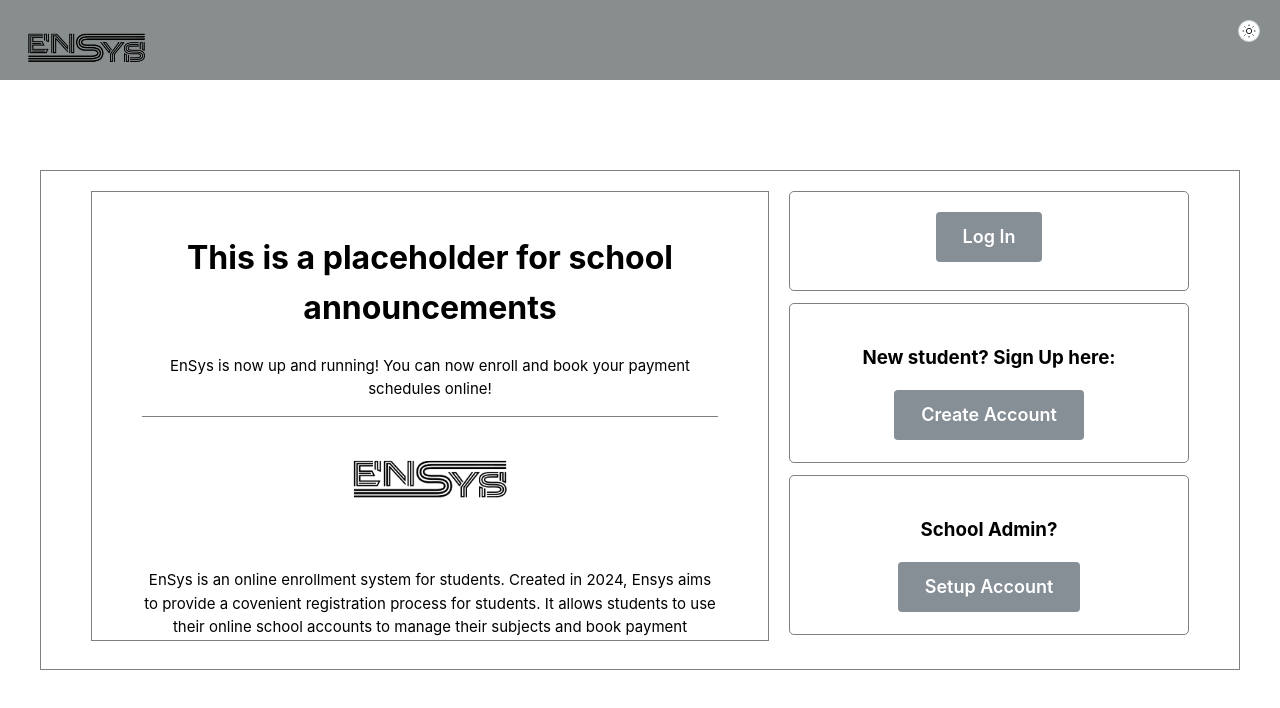
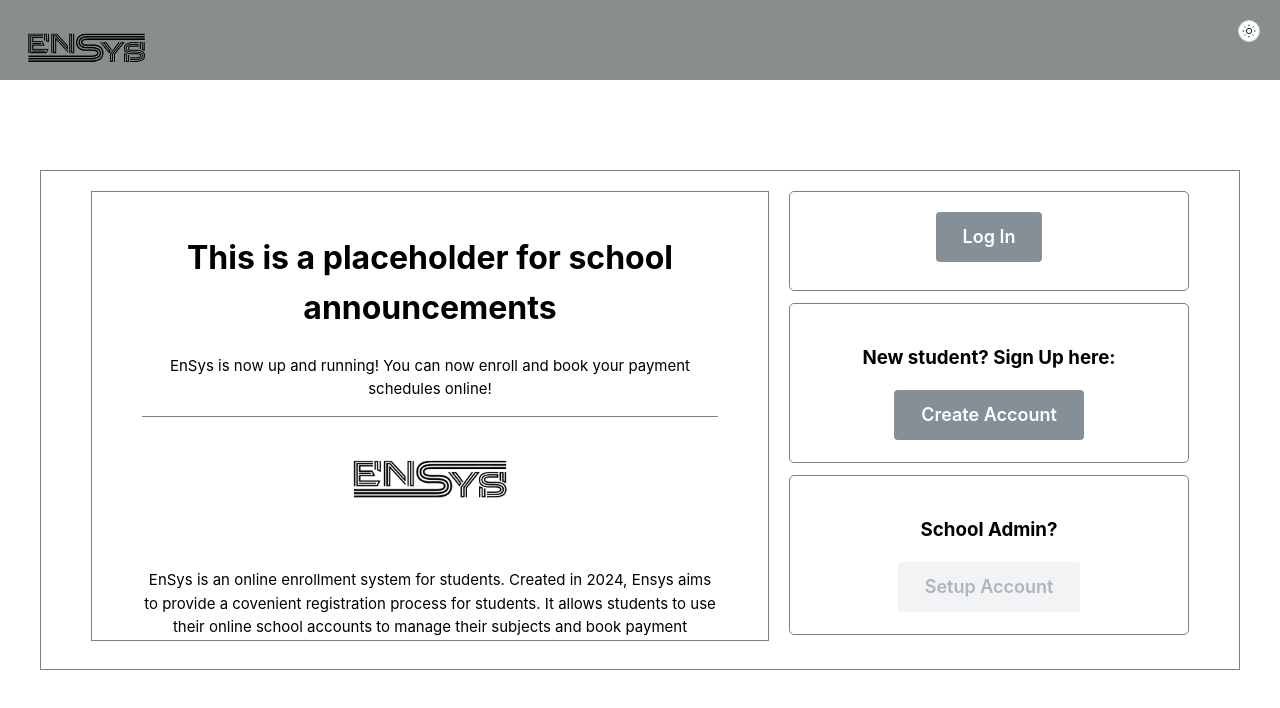
Before and after one commit to jmds0830/team-2, a React (Vite) app in the folder frontend/: page / in a window 1280 px wide. Shown: the top 708 px of the page. Built offline with nearby package versions, Linux system fonts and the light colour scheme.

Commit message:
fix:disabled admin setup account button

```diff
--- a/frontend/src/components/NullDashboard.jsx
+++ b/frontend/src/components/NullDashboard.jsx
@@ -6,6 +6,7 @@ import {
   Flex,
   TextInput,
   PasswordInput,
+  Tooltip,
 } from '@mantine/core';
 import { Modal } from 'antd';
 import styles from './styles/NullDashboard.module.css';
@@ -192,11 +193,14 @@ function NullDashboard() {
       </div>
       <div className={styles.adminRegContainer}>
         <h3>School Admin?</h3>
-        <Button
-          size="lg"
-          variant="filled"
-          color="gray"
-        >Setup Account</Button>
+        <Tooltip label="Feature coming soon!">
+          <Button
+            data-disabled
+            size="lg"
+            variant="filled"
+            color="gray"
+          >Setup Account</Button>
+        </Tooltip>
       </div>
     </Flex>
   );
```
